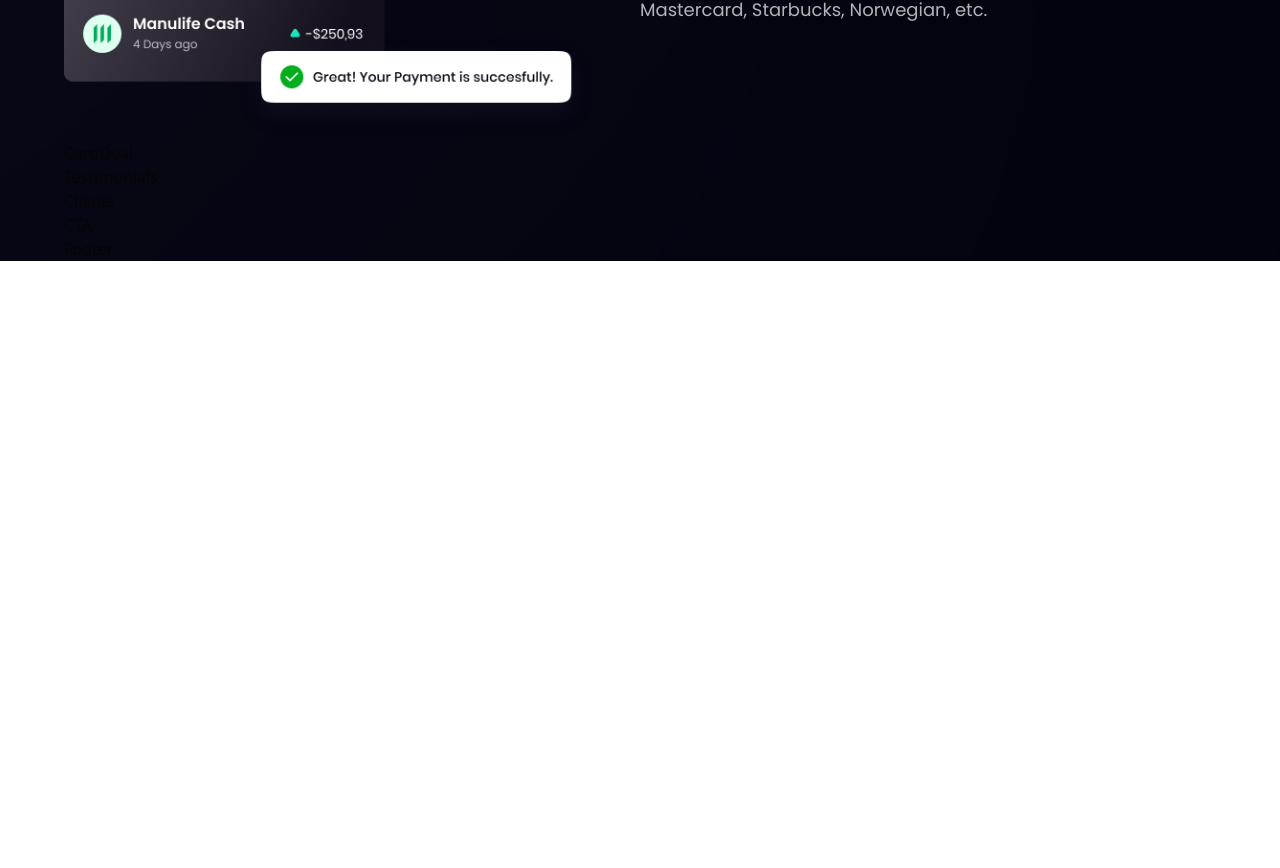
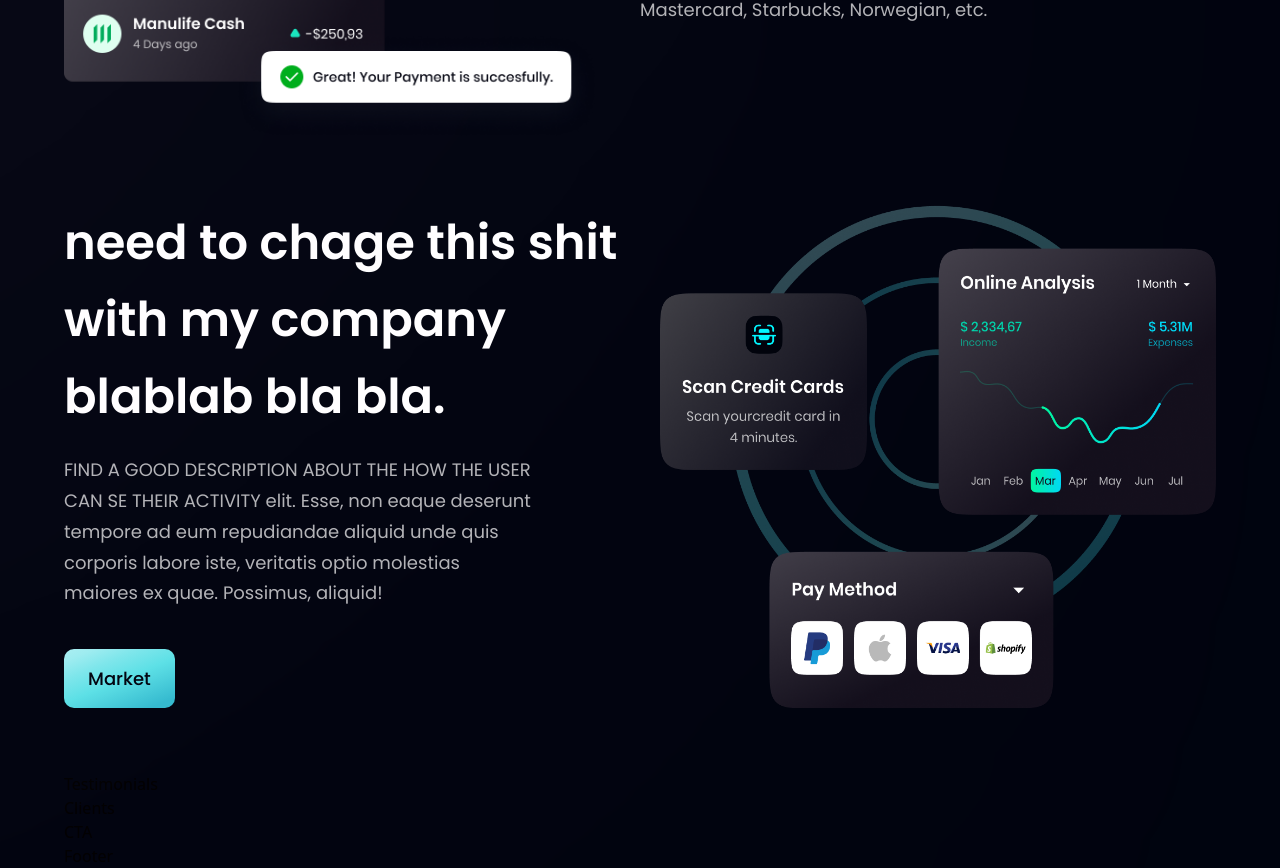
Before and after one commit to sebastiangs23/Firts-Proyect, a React (Vite) app in the folder bank_modern_app/: page / in a window 1280 px wide. Shown: the part 2155-3023 px from the top of the page. Before the commit the page ends 2416 px from the top, so only its background shows below. Built offline with nearby package versions, Linux system fonts and the light colour scheme.

Commit message:
cardDeal done, need to fix the button and change the description

```diff
--- a/bank_modern_app/src/components/Button.jsx
+++ b/bank_modern_app/src/components/Button.jsx
@@ -4,7 +4,7 @@
 const Button = ({ styles }) => {
   return (
     <button type='button' className={`py-4 px-6 bg-blue-gradient font-poppins
-                          font-medium text-[18px] text-primary outline-none ${styles} `} >
+                          font-medium text-[18px] text-primary outline-none ${styles} rounded-[10px]`} >
         Market
     </button>
   )
--- a/bank_modern_app/src/components/CardDeal.jsx
+++ b/bank_modern_app/src/components/CardDeal.jsx
@@ -1,8 +1,29 @@
 import React from 'react'
+import { card } from "../assets"
+import styles, { layout } from '../style'
+import Button from './Button'
+
 
 const CardDeal = () => {
   return (
-    <div>CardDeal</div>
+    <section className={layout.section} >
+      <div className={layout.sectionInfo} >
+        <h2 className={styles.heading2} >need to chage this shit<br className='sm:block hidden' /> with my company blablab bla bla.</h2>
+        <p className={`${styles.paragraph} max-w-[470px] mt-5 `} >
+          FIND A GOOD DESCRIPTION ABOUT THE HOW THE USER CAN SE THEIR ACTIVITY   elit. Esse, non eaque deserunt tempore ad eum
+          repudiandae aliquid unde quis corporis labore iste, veritatis optio molestias maiores ex quae. Possimus, aliquid!
+        </p>
+
+        <Button styles="mt-10" /> {/*I guess ill need to create another button component */}
+      </div>
+
+      <div className={layout.sectionImg} >
+        <img src={card} alt="card" className="w-[100%] h-[100%] "  />
+      </div>
+
+
+
+    </section>
   )
 }
 
```
